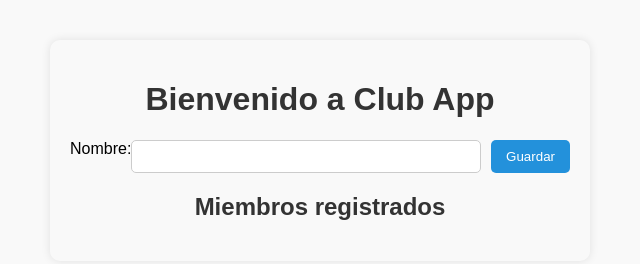
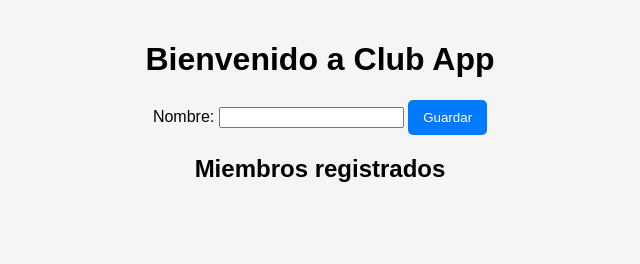
Before and after one commit to Blackyammarazi/ClubApp, a plain HTML site: page index.html in a window 1280 px wide. Shown: the whole page, without its empty margins (320-960 px from the left). Drawn offline with Linux system fonts and the light colour scheme.

Commit message:
Update style.css

```diff
--- a/style.css
+++ b/style.css
@@ -1,54 +1,28 @@
 body {
-  font-family: Arial, sans-serif, 'Lucida Sans',  Verdana, sans-serif;
-  margin: 40px auto;
-  max-width: 500px;
-  background-color: #f9f9f9;
+  font-family: Arial, sans-serif;
+  background: #f5f5f5;
+  text-align: center;
+  margin: 0;
+  padding: 20px;
+}
+
+.container {
+  background: #fff;
+  max-width: 400px;
+  margin: auto;
   padding: 20px;
   border-radius: 10px;
-  box-shadow: 0 0 10px rgba(0,0,0,0.1);
-}
-
-h1, h2 {
-  text-align: center;
-  color: #333;
-}
-
-form {
-  display: flex;
-  justify-content: center;
-  margin-bottom: 20px;
-}
-
-input {
-  padding: 8px;
-  margin-right: 10px;
-  flex: 1;
-  border: 1px solid #ccc;
-  border-radius: 5px;
+  box-shadow: 0px 4px 6px rgba(0,0,0,0.1);
 }
 
 button {
-  padding: 8px 15px;
-  background: #2391db;
+  background: #007bff;
+  border: none;
   color: white;
-  border: none;
+  padding: 10px 15px;
   border-radius: 5px;
   cursor: pointer;
 }
-
 button:hover {
-  background: #005fa3;
+  background: #0056b3;
 }
-
-ul {
-  list-style-type: none;
-  padding: 0;
-}
-
-li {
-  background: #fff;
-  margin: 5px 0;
-  padding: 8px;
-  border-radius: 5px;
-  border: 1px solid #ddd;
-}
```
